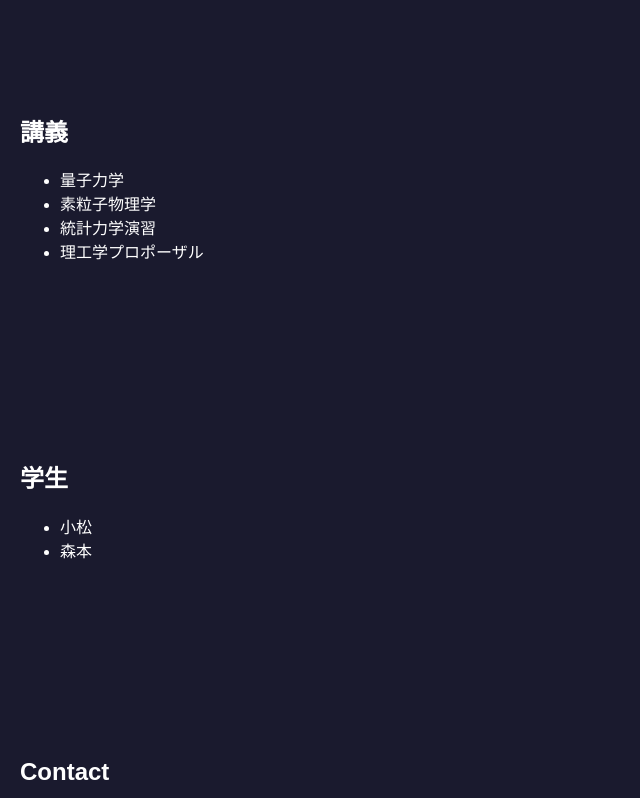
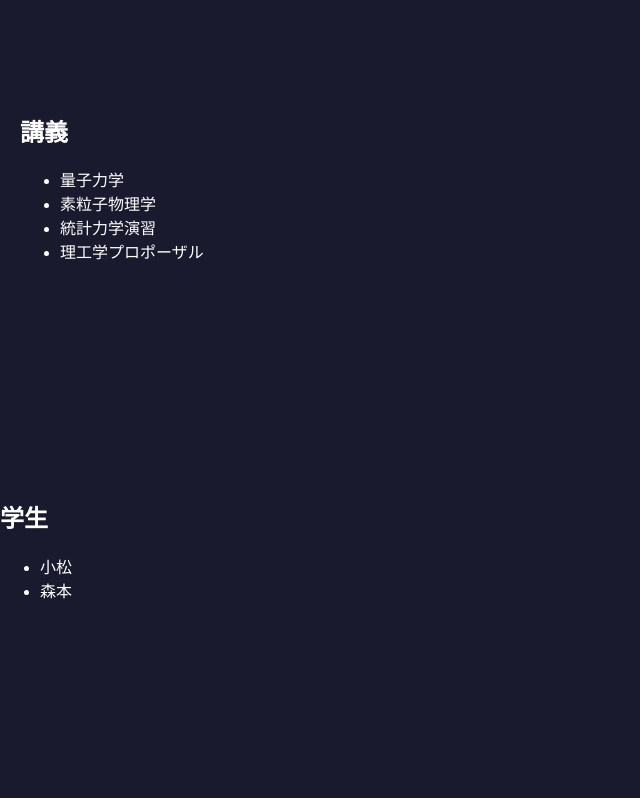
Before and after one commit to Shin-Komatu/nakanoweb, a plain HTML site: page index.html in a window 1280 px wide. Shown: the part 986-1784 px from the top of the page, without its empty margins (0-640 px from the left). Drawn offline with Linux system fonts and the light colour scheme.

Commit message:
戻した

```diff
--- a/index.css
+++ b/index.css
@@ -4,9 +4,8 @@ body {
     font-family: Arial, sans-serif;
     margin: 0;
     padding: 0;
-    /* overflow: hidden; これを削除 */
+    overflow: hidden;
 }
-
 
 @keyframes waveAnimation {
     0% {
--- a/index.html
+++ b/index.html
@@ -25,7 +25,6 @@
     </style>
     <style>
         /* スライダー用CSS */
-
         #news-slider {
             width: 300px;
             height: 50px;
@@ -92,12 +91,13 @@
         </ul>
     </section>
 
-    <section id="students">
+    <section id="students"></section>
         <h2>学生</h2>
         <ul>
             <li>小松</li>
             <li>森本</li>
         </ul>
+    <section id="students">
     </section>
     <section id="contact">
         <h2>Contact</h2>
```
